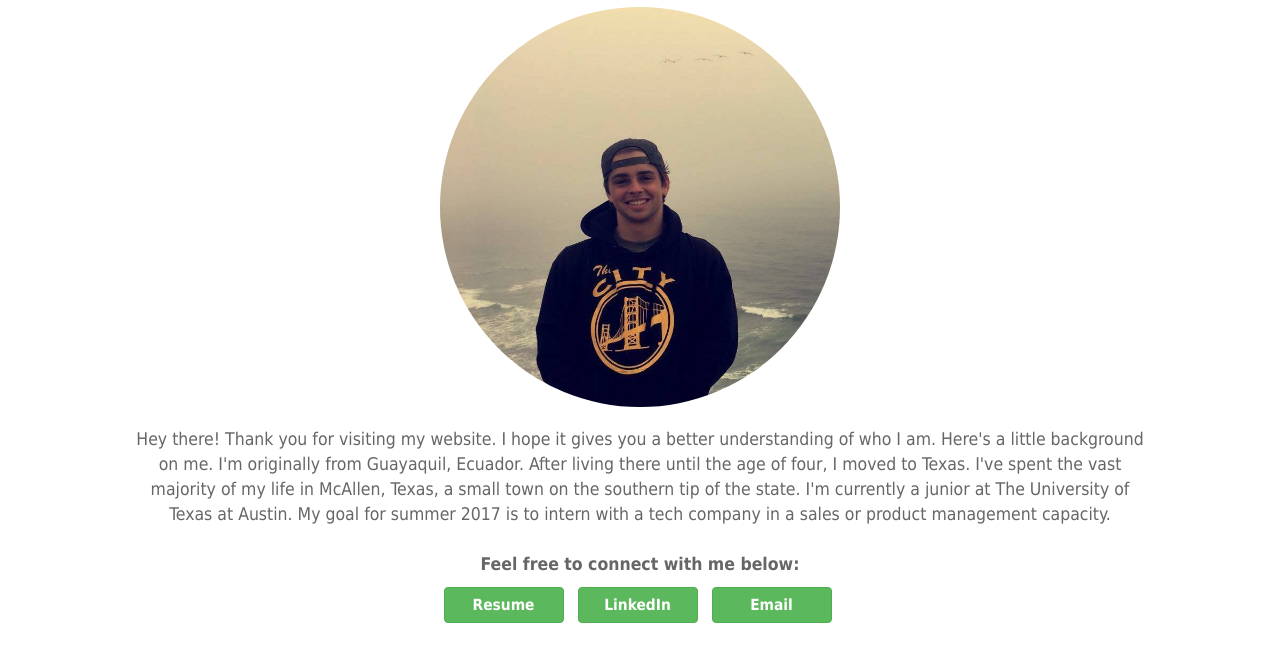
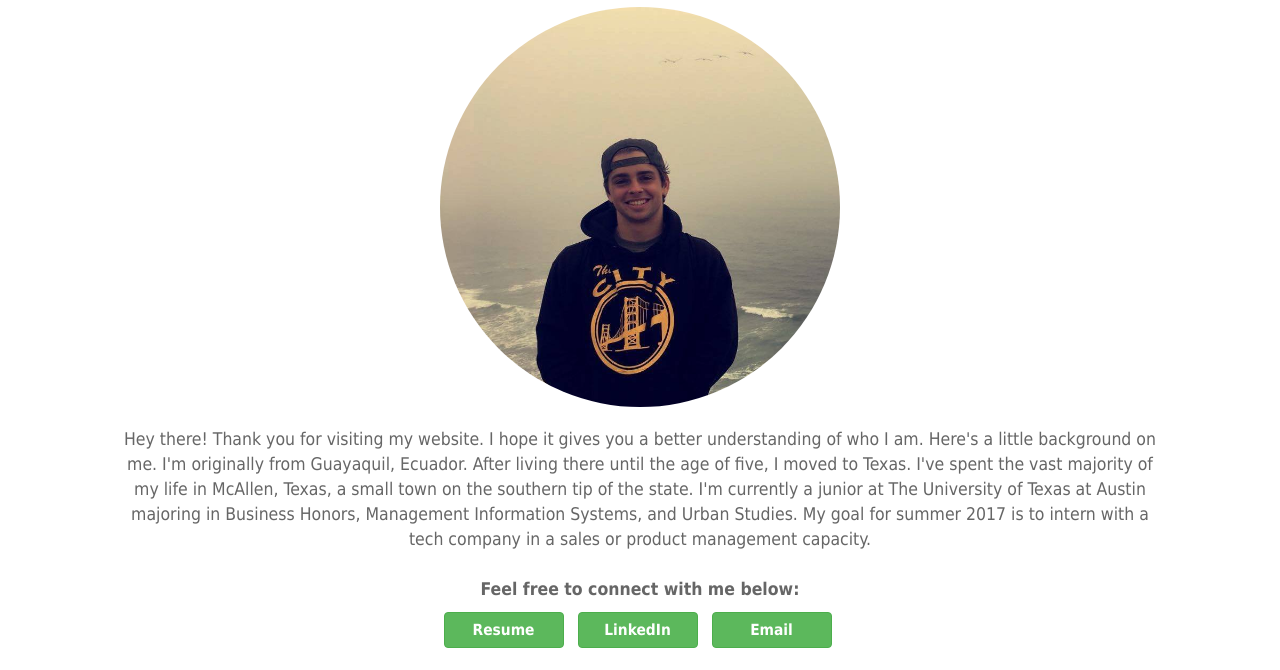
Before and after one commit to danrpim/danrpim.github.io, a plain HTML site: page index.html in a window 1280 px wide. Shown: the part 128-798 px from the top of the page. Drawn offline with nearby package versions, Linux system fonts and the light colour scheme.

Commit message:
Add files via upload

```diff
--- a/index.html
+++ b/index.html
@@ -16,6 +16,10 @@
           display: block;
           margin: 0 auto;
           width: 50%;
+        }
+
+        #about {
+          padding: 0px;
         }
 
         #about li {
@@ -46,6 +50,7 @@
         #row2 #code {
           padding-bottom: 40px;
         }
+
       }
 
       body {
@@ -158,8 +163,7 @@
       }
 
       #about {
-        padding-top:50px;
-        padding-bottom: 20px;
+        padding:50px 80px 20px 80px;
         color: #666666;
       }
 
@@ -169,8 +173,6 @@
 
       #about p {
         font-size: 1.25em;
-        padding-left: 80px;
-        padding-right: 80px;
       }
 
       #about .btn {
@@ -329,8 +331,8 @@
         <h2 class="center">Daniel Pimentel</h2><br />
         <img src="Resources/thecitycrop.jpg"> <br />
         <p class="center">Hey there! Thank you for visiting my website. I hope it gives you a better understanding of who I am. Here's a little background on me.
-          I'm originally from Guayaquil, Ecuador. After living there until the age of four, I moved to Texas. I've spent the vast majority of my life in McAllen, Texas,
-          a small town on the southern tip of the state. I'm currently a junior at The University of Texas at Austin. My goal for summer 2017 is
+          I'm originally from Guayaquil, Ecuador. After living there until the age of five, I moved to Texas. I've spent the vast majority of my life in McAllen, Texas,
+          a small town on the southern tip of the state. I'm currently a junior at The University of Texas at Austin majoring in Business Honors, Management Information Systems, and Urban Studies. My goal for summer 2017 is
           to intern with a tech company in a sales or product management capacity.
           <br /><br /><span class="bold">Feel free to connect with me below:</span><br /></p>
 
```
